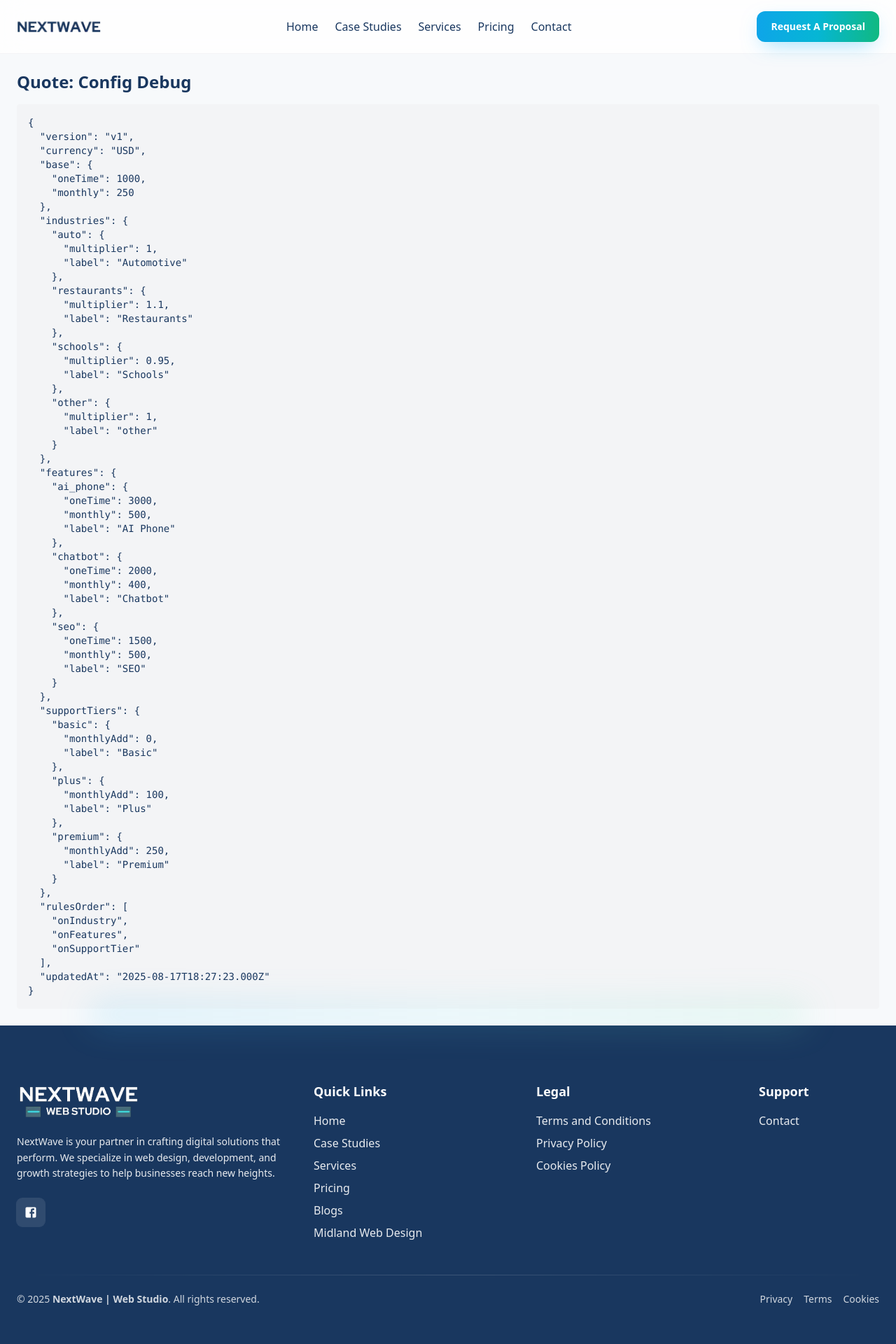
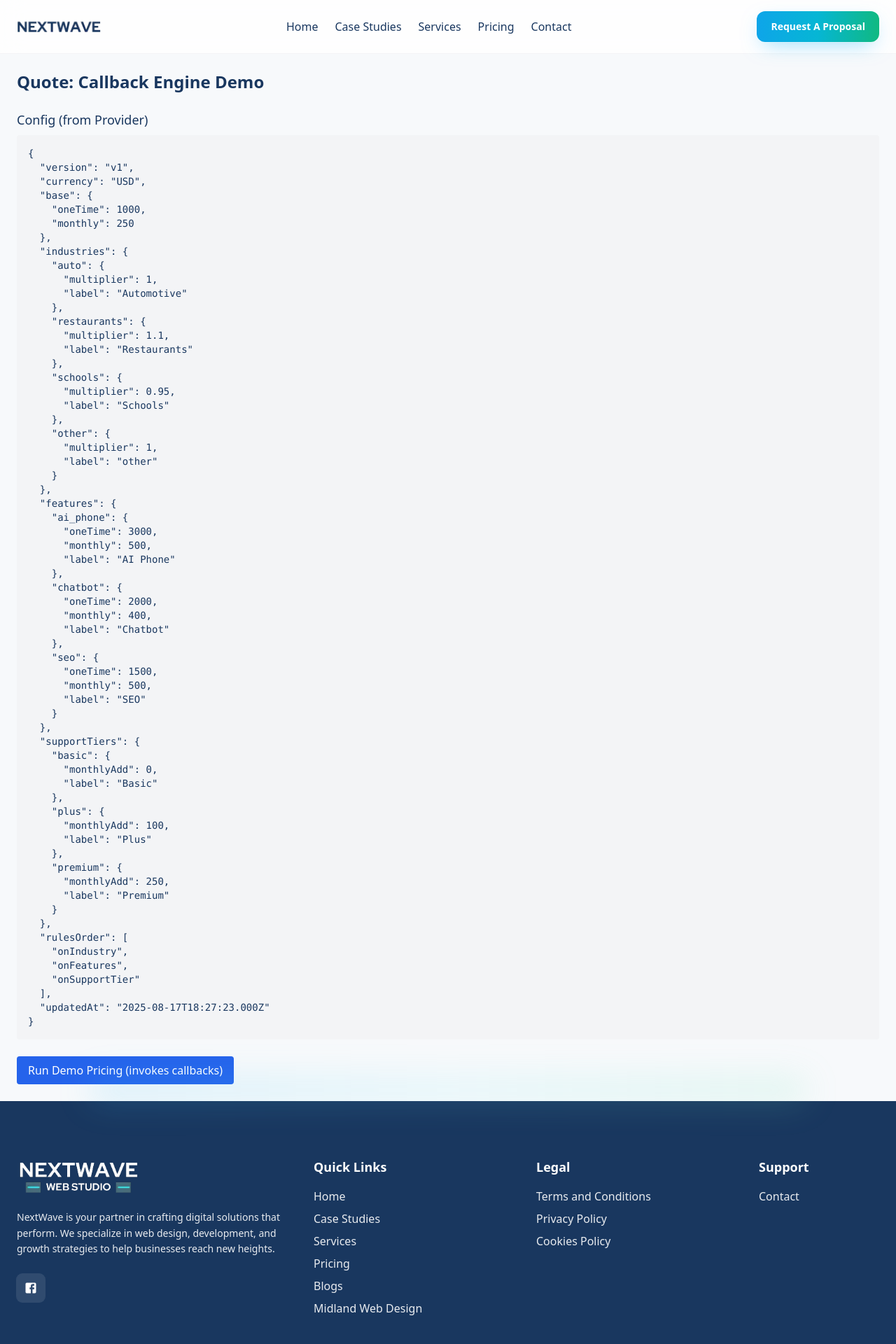
Before and after one commit to Parrasite9/nextwave, a React (Create React App) app: page /quote in a window 1280 px wide. Shown: the top 1920 px of the page at 70% size. Built offline with nearby package versions, Linux system fonts and the light colour scheme.

Commit message:
Dummy data added for quotes

```diff
--- a/src/App.js
+++ b/src/App.js
@@ -33,7 +33,7 @@ import BottleneckLanding from './Pages/BottleneckLanding.jsx';
 import BottleneckQuiz from './Pages/BottleneckQuiz.jsx';
 import { QuoteConfigProvider } from './Features/Quotes/QuoteConfigProvider.jsx';
 import QuoteSuccess from './Features/Quotes/QuoteSuccess.tsx';
-import QuotePage from './Features/Quotes/QuotePage.tsx';
+import QuotePage from './Features/Quotes/QuotePage.jsx';
 
 function App() {
 	// Move the hook inside the Router
--- /dev/null
+++ b/src/Features/Quotes/QuotePage.jsx
@@ -0,0 +1,148 @@
+import React, { useState } from 'react';
+import { useQuoteConfig } from './QuoteConfigProvider';
+import { createPriceEngine } from './priceEngine';
+
+export default function QuotePage() {
+	const { config, isLoading, error } = useQuoteConfig();
+	const [demoResult, setDemoResult] = useState(null);
+
+	if (isLoading) return <div className="p-6">Loading quote config…</div>;
+	if (error)
+		return <div className="p-6 text-red-600">Failed to load config.</div>;
+	if (!config) return <div className="p-6">No config found.</div>;
+
+	const runDemo = () => {
+		// Fake “form inputs” for now; soon these come from TanStack Forms
+		const inputs = {
+			business: { industry: 'restaurants' },
+			needs: { ai_phone: true, chatbot: false, seo: true },
+			supportTier: 'plus',
+		};
+
+		// Create the engine with config
+		const engine = createPriceEngine(config);
+
+		// 1) Industry phase
+		engine.register('onIndustry', ({ inputs, config }) => {
+			const key = inputs.business.industry;
+			const mult = config.industries[key]?.multiplier ?? 1.0;
+			const label = config.industries[key]?.label ?? key;
+			const delta = {
+				oneTime: Math.round(config.base.oneTime * (mult - 1)),
+				monthly: Math.round(config.base.monthly * (mult - 1)),
+				lineItems: [
+					{
+						label: `Industry Adjust (${label})`,
+						amount: Math.round(config.base.oneTime * (mult - 1)),
+						type: 'oneTime',
+					},
+					{
+						label: `Industry Adjust (${label})`,
+						amount: Math.round(config.base.monthly * (mult - 1)),
+						type: 'monthly',
+					},
+				],
+			};
+			return delta;
+		});
+
+		// 2) Feature phase
+		engine.register('onFeature', ({ inputs, config }) => {
+			const patches = [];
+			if (inputs.needs.ai_phone)
+				patches.push(addFeature(config.features.ai_phone));
+			if (inputs.needs.chatbot)
+				patches.push(addFeature(config.features.chatbot));
+			if (inputs.needs.seo) patches.push(addFeature(config.features.seo));
+
+			function addFeature(f) {
+				if (!f) return null;
+				return {
+					oneTime: f.oneTime,
+					monthly: f.monthly,
+					lineItems: [
+						{
+							label: f.label + ' (Setup)',
+							amount: f.oneTime,
+							type: 'oneTime',
+						},
+						{
+							label: f.label + ' (Monthly)',
+							amount: f.monthly,
+							type: 'monthly',
+						},
+					],
+				};
+			}
+
+			// Merge small patches into one
+			return patches.filter(Boolean).reduce(
+				(acc, p) => ({
+					oneTime: (acc.oneTime || 0) + (p.oneTime || 0),
+					monthly: (acc.monthly || 0) + (p.monthly || 0),
+					lineItems: [
+						...(acc.lineItems || []),
+						...(p.lineItems || []),
+					],
+				}),
+				{ oneTime: 0, monthly: 0, lineItems: [] },
+			);
+		});
+
+		// 3) Support tier phase
+		engine.register('onSupportTier', ({ inputs, config }) => {
+			const tierKey = inputs.supportTier || 'basic';
+			const tier =
+				config.supportTiers[tierKey] || config.supportTiers.basic;
+			return {
+				monthly: tier.monthlyAdd,
+				lineItems: [
+					{
+						label: `Support: ${tier.label}`,
+						amount: tier.monthlyAdd,
+						type: 'monthly',
+					},
+				],
+			};
+		});
+
+		// === Now engine invokes your callbacks in order and merges results ===
+		const result = engine.compute(inputs);
+		setDemoResult(result);
+	};
+
+	return (
+		<div className="p-6 space-y-6">
+			<h1 className="text-2xl font-semibold">
+				Quote: Callback Engine Demo
+			</h1>
+
+			<section>
+				<h2 className="text-lg font-medium mb-2">
+					Config (from Provider)
+				</h2>
+				<pre className="text-sm bg-gray-100 p-4 rounded overflow-auto">
+					{JSON.stringify(config, null, 2)}
+				</pre>
+			</section>
+
+			<button
+				onClick={runDemo}
+				className="px-4 py-2 rounded bg-blue-600 text-white"
+			>
+				Run Demo Pricing (invokes callbacks)
+			</button>
+
+			{demoResult && (
+				<section>
+					<h2 className="text-lg font-medium mt-4 mb-2">
+						Computed Price (result of callbacks)
+					</h2>
+					<pre className="text-sm bg-gray-100 p-4 rounded overflow-auto">
+						{JSON.stringify(demoResult, null, 2)}
+					</pre>
+				</section>
+			)}
+		</div>
+	);
+}
--- a/src/Features/Quotes/QuotePage.tsx
+++ /dev/null
@@ -1,20 +0,0 @@
-import React from 'react';
-import { useQuoteConfig } from './QuoteConfigProvider';
-
-export default function QuotePage() {
-	const { config, isLoading, error } = useQuoteConfig();
-
-	if (isLoading) return <div className="p-6">Loading quote config...</div>;
-	if (error)
-		return <div className="p-6 text-red-600">Failed to load config.</div>;
-	if (!config) return <div className="p-6">No config found.</div>;
-
-	return (
-		<div className="p-6">
-			<h1 className="text-2xl font-semibold mb-4">Quote: Config Debug</h1>
-			<pre className="text-sm bg-gray-100 p-4 rounded overflow-auto">
-				{JSON.stringify(config, null, 2)}
-			</pre>
-		</div>
-	);
-}
--- /dev/null
+++ b/src/Features/Quotes/priceEngine.js
@@ -0,0 +1,79 @@
+function emptyPrice() {
+	return { oneTime: 0, monthly: 0, lineItems: [] };
+}
+
+function mergePrice(base, patch) {
+	const out = { ...base };
+	if (typeof patch.oneTime === 'number') out.oneTime += patch.oneTime;
+	if (typeof patch.monthly === 'number') out.monthly += patch.monthly;
+	if (Array.isArray(patch.lineItems))
+		out.lineItems = [...out.lineItems, ...patch.lineItems];
+	return out;
+}
+
+// ✅ single source of truth for phases (prevents typos)
+export const CALLBACK_KINDS = Object.freeze([
+	'onIndustry',
+	'onFeature',
+	'onSupportTier',
+]);
+
+export function createPriceEngine(config) {
+	// Build an empty registry from the allowed kinds
+	const registry = CALLBACK_KINDS.reduce((acc, kind) => {
+		acc[kind] = [];
+		return acc;
+	}, {});
+
+	// Allow registering callbacks. If kind isn't known, auto-create to be forgiving.
+	function register(kind, cb) {
+		if (!registry[kind]) {
+			// If you want strict mode, throw instead:
+			// throw new Error(`Unknown callback kind "${kind}". Allowed: ${CALLBACK_KINDS.join(", ")}`);
+			registry[kind] = [];
+		}
+		registry[kind].push(cb);
+		return api; // chaining
+	}
+
+	const order =
+		Array.isArray(config?.rulesOrder) && config.rulesOrder.length
+			? config.rulesOrder
+			: CALLBACK_KINDS; // default order
+
+	function compute(inputs) {
+		let result = emptyPrice();
+
+		if (config?.base) {
+			result = mergePrice(result, {
+				oneTime: config.base.oneTime || 0,
+				monthly: config.base.monthly || 0,
+				lineItems: [
+					{
+						label: 'Base Setup',
+						amount: config.base.oneTime || 0,
+						type: 'oneTime',
+					},
+					{
+						label: 'Base Monthly',
+						amount: config.base.monthly || 0,
+						type: 'monthly',
+					},
+				],
+			});
+		}
+
+		for (const kind of order) {
+			const cbs = registry[kind] || [];
+			for (const cb of cbs) {
+				const patch = cb({ inputs, config, current: result });
+				if (patch) result = mergePrice(result, patch);
+			}
+		}
+
+		return result;
+	}
+
+	const api = { register, compute };
+	return api;
+}
```
Also changed, not shown: src/Features/Quotes/priceEngine.ts (deleted).
